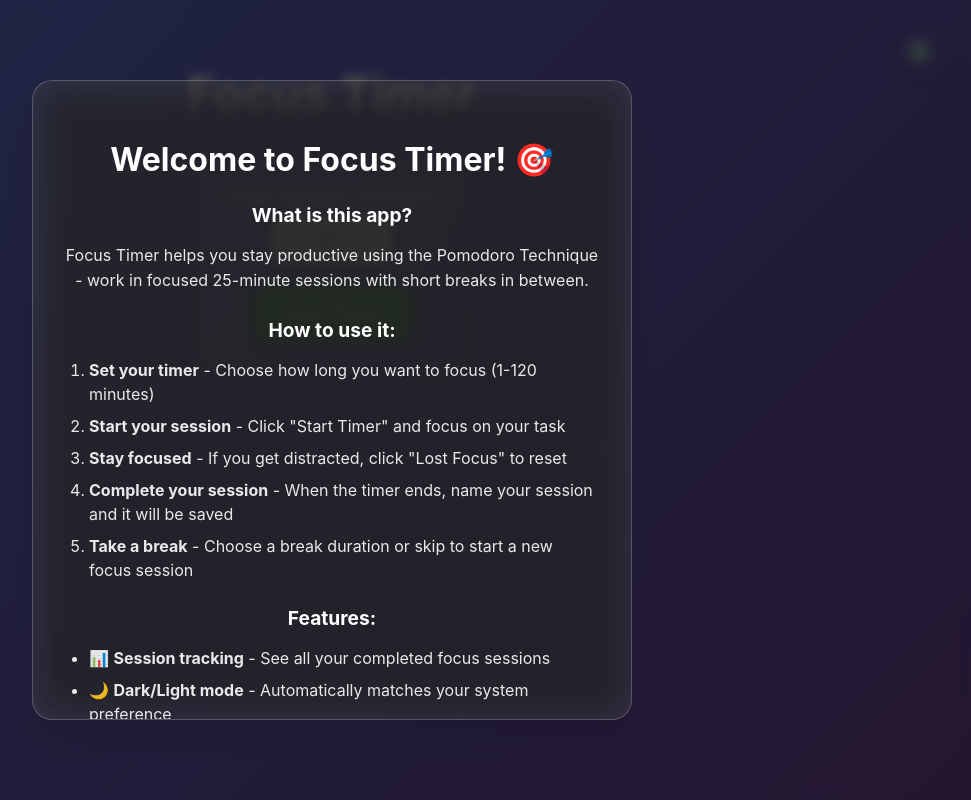
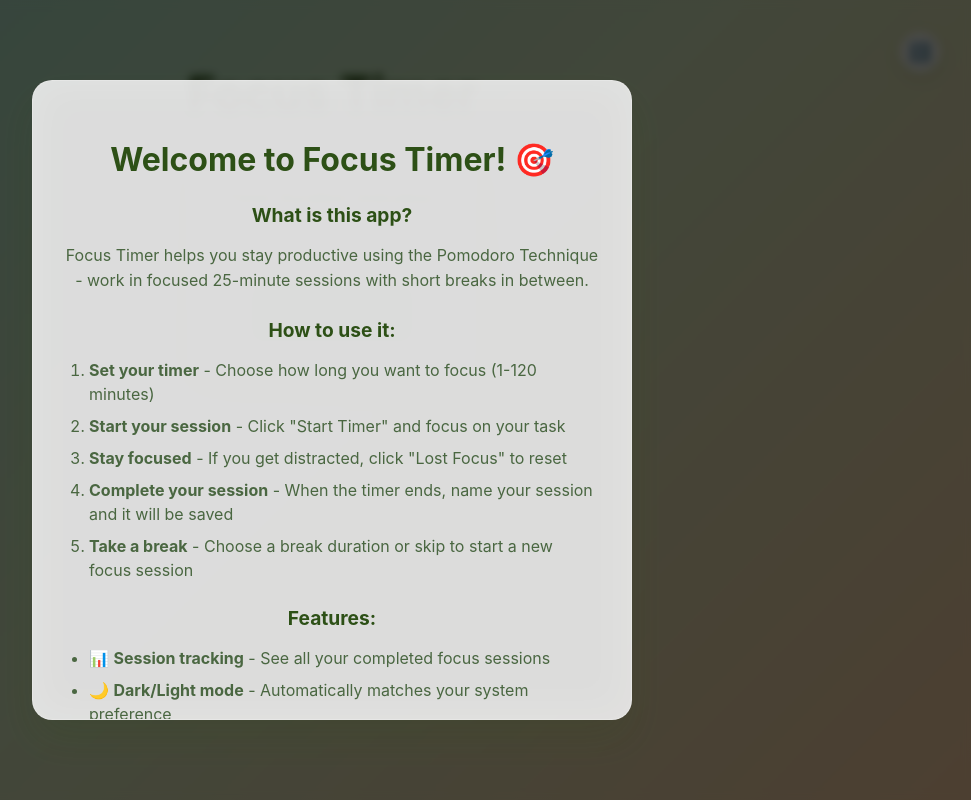
Before and after one commit to huntleymatthew/huntleymatthew.github.io, a React (Create React App) app: page / in a window 1280 px wide. Shown: the whole page, without its empty margins (308-1279 px from the left). Built offline with nearby package versions, Linux system fonts and the light colour scheme; the HTML template or start-up script is replaced by a standard one.

Commit message:
Implement relaxing and enjoyable color scheme for light and dark modes

```diff
--- a/src/App.css
+++ b/src/App.css
@@ -1,23 +1,39 @@
 :root {
-  /* Light mode colors */
-  --bg-primary-light: linear-gradient(135deg, #667eea 0%, #764ba2 100%);
-  --bg-secondary-light: rgba(255, 255, 255, 0.1);
-  --text-primary-light: white;
-  --text-secondary-light: rgba(255, 255, 255, 0.9);
-  --text-muted-light: rgba(255, 255, 255, 0.7);
-  --input-bg-light: rgba(255, 255, 255, 0.9);
-  --input-text-light: #333;
-  --shadow-light: rgba(0, 0, 0, 0.1);
+  /* Light mode colors - Soft, calming palette */
+  --bg-primary-light: linear-gradient(135deg, #a8e6cf 0%, #dcedc1 50%, #ffd3a5 100%);
+  --bg-secondary-light: rgba(255, 255, 255, 0.85);
+  --text-primary-light: #2d5016;
+  --text-secondary-light: #4a6741;
+  --text-muted-light: #6b7c6b;
+  --input-bg-light: rgba(255, 255, 255, 0.95);
+  --input-text-light: #2d5016;
+  --shadow-light: rgba(45, 80, 22, 0.15);
+  --accent-light: #81c784;
+  --accent-hover-light: #66bb6a;
+  --warning-light: #ffb74d;
+  --warning-hover-light: #ffa726;
+  --danger-light: #e57373;
+  --danger-hover-light: #ef5350;
+  --info-light: #64b5f6;
+  --info-hover-light: #42a5f5;
 
-  /* Dark mode colors */
-  --bg-primary-dark: linear-gradient(135deg, #1a1a2e 0%, #16213e 100%);
-  --bg-secondary-dark: rgba(255, 255, 255, 0.05);
-  --text-primary-dark: #ffffff;
-  --text-secondary-dark: rgba(255, 255, 255, 0.9);
-  --text-muted-dark: rgba(255, 255, 255, 0.6);
-  --input-bg-dark: rgba(255, 255, 255, 0.1);
-  --input-text-dark: #ffffff;
-  --shadow-dark: rgba(0, 0, 0, 0.3);
+  /* Dark mode colors - Deep, soothing palette */
+  --bg-primary-dark: linear-gradient(135deg, #1a1a2e 0%, #16213e 50%, #0f3460 100%);
+  --bg-secondary-dark: rgba(26, 26, 46, 0.8);
+  --text-primary-dark: #e8f5e8;
+  --text-secondary-dark: #b8d4b8;
+  --text-muted-dark: #8bb38b;
+  --input-bg-dark: rgba(26, 26, 46, 0.6);
+  --input-text-dark: #e8f5e8;
+  --shadow-dark: rgba(0, 0, 0, 0.4);
+  --accent-dark: #4fc3f7;
+  --accent-hover-dark: #29b6f6;
+  --warning-dark: #ffb74d;
+  --warning-hover-dark: #ffa726;
+  --danger-dark: #e57373;
+  --danger-hover-dark: #ef5350;
+  --info-dark: #64b5f6;
+  --info-hover-dark: #42a5f5;
 }
 
 .App {
@@ -92,7 +108,7 @@
 }
 
 .start-btn {
-  background: #4CAF50;
+  background: var(--accent-light);
   color: white;
   border: none;
   padding: 1rem 2rem;
@@ -100,13 +116,23 @@
   border-radius: 8px;
   cursor: pointer;
   transition: all 0.3s ease;
-  box-shadow: 0 4px 15px rgba(0, 0, 0, 0.2);
+  box-shadow: 0 4px 15px var(--shadow-light);
+}
+
+.App.dark-mode .start-btn {
+  background: var(--accent-dark);
+  box-shadow: 0 4px 15px var(--shadow-dark);
 }
 
 .start-btn:hover {
-  background: #45a049;
+  background: var(--accent-hover-light);
   transform: translateY(-2px);
-  box-shadow: 0 6px 20px rgba(0, 0, 0, 0.3);
+  box-shadow: 0 6px 20px var(--shadow-light);
+}
+
+.App.dark-mode .start-btn:hover {
+  background: var(--accent-hover-dark);
+  box-shadow: 0 6px 20px var(--shadow-dark);
 }
 
 .timer-running {
@@ -128,7 +154,7 @@
 }
 
 .lost-focus-btn {
-  background: #f44336;
+  background: var(--danger-light);
   color: white;
   border: none;
   padding: 1rem 2rem;
@@ -136,13 +162,23 @@
   border-radius: 8px;
   cursor: pointer;
   transition: all 0.3s ease;
-  box-shadow: 0 4px 15px rgba(0, 0, 0, 0.2);
+  box-shadow: 0 4px 15px var(--shadow-light);
+}
+
+.App.dark-mode .lost-focus-btn {
+  background: var(--danger-dark);
+  box-shadow: 0 4px 15px var(--shadow-dark);
 }
 
 .lost-focus-btn:hover {
-  background: #da190b;
+  background: var(--danger-hover-light);
   transform: translateY(-2px);
-  box-shadow: 0 6px 20px rgba(0, 0, 0, 0.3);
+  box-shadow: 0 6px 20px var(--shadow-light);
+}
+
+.App.dark-mode .lost-focus-btn:hover {
+  background: var(--danger-hover-dark);
+  box-shadow: 0 6px 20px var(--shadow-dark);
 }
 
 .name-prompt {
@@ -183,7 +219,7 @@
 }
 
 .save-btn {
-  background: #2196F3;
+  background: var(--accent-light);
   color: white;
   border: none;
   padding: 0.75rem 1.5rem;
@@ -191,13 +227,23 @@
   border-radius: 8px;
   cursor: pointer;
   transition: all 0.3s ease;
-  box-shadow: 0 4px 15px rgba(0, 0, 0, 0.2);
+  box-shadow: 0 4px 15px var(--shadow-light);
+}
+
+.App.dark-mode .save-btn {
+  background: var(--accent-dark);
+  box-shadow: 0 4px 15px var(--shadow-dark);
 }
 
 .save-btn:hover {
-  background: #1976D2;
+  background: var(--accent-hover-light);
   transform: translateY(-2px);
-  box-shadow: 0 6px 20px rgba(0, 0, 0, 0.3);
+  box-shadow: 0 6px 20px var(--shadow-light);
+}
+
+.App.dark-mode .save-btn:hover {
+  background: var(--accent-hover-dark);
+  box-shadow: 0 6px 20px var(--shadow-dark);
 }
 
 .break-prompt {
@@ -257,7 +303,7 @@
 }
 
 .start-break-btn {
-  background: #FF9800;
+  background: var(--info-light);
   color: white;
   border: none;
   padding: 1rem 2rem;
@@ -265,17 +311,27 @@
   border-radius: 8px;
   cursor: pointer;
   transition: all 0.3s ease;
-  box-shadow: 0 4px 15px rgba(0, 0, 0, 0.2);
+  box-shadow: 0 4px 15px var(--shadow-light);
+}
+
+.App.dark-mode .start-break-btn {
+  background: var(--info-dark);
+  box-shadow: 0 4px 15px var(--shadow-dark);
 }
 
 .start-break-btn:hover {
-  background: #f57c00;
+  background: var(--info-hover-light);
   transform: translateY(-2px);
-  box-shadow: 0 6px 20px rgba(0, 0, 0, 0.3);
+  box-shadow: 0 6px 20px var(--shadow-light);
+}
+
+.App.dark-mode .start-break-btn:hover {
+  background: var(--info-hover-dark);
+  box-shadow: 0 6px 20px var(--shadow-dark);
 }
 
 .skip-break-btn {
-  background: #9E9E9E;
+  background: var(--text-muted-light);
   color: white;
   border: none;
   padding: 1rem 2rem;
@@ -283,13 +339,23 @@
   border-radius: 8px;
   cursor: pointer;
   transition: all 0.3s ease;
-  box-shadow: 0 4px 15px rgba(0, 0, 0, 0.2);
+  box-shadow: 0 4px 15px var(--shadow-light);
+}
+
+.App.dark-mode .skip-break-btn {
+  background: var(--text-muted-dark);
+  box-shadow: 0 4px 15px var(--shadow-dark);
 }
 
 .skip-break-btn:hover {
-  background: #757575;
+  background: var(--text-secondary-light);
   transform: translateY(-2px);
-  box-shadow: 0 6px 20px rgba(0, 0, 0, 0.3);
+  box-shadow: 0 6px 20px var(--shadow-light);
+}
+
+.App.dark-mode .skip-break-btn:hover {
+  background: var(--text-secondary-dark);
+  box-shadow: 0 6px 20px var(--shadow-dark);
 }
 
 .break-running {
@@ -318,7 +384,7 @@
 }
 
 .end-break-btn {
-  background: #9C27B0;
+  background: var(--warning-light);
   color: white;
   border: none;
   padding: 0.75rem 1.5rem;
@@ -326,13 +392,23 @@
   border-radius: 8px;
   cursor: pointer;
   transition: all 0.3s ease;
-  box-shadow: 0 4px 15px rgba(0, 0, 0, 0.2);
+  box-shadow: 0 4px 15px var(--shadow-light);
+}
+
+.App.dark-mode .end-break-btn {
+  background: var(--warning-dark);
+  box-shadow: 0 4px 15px var(--shadow-dark);
 }
 
 .end-break-btn:hover {
-  background: #7B1FA2;
+  background: var(--warning-hover-light);
   transform: translateY(-2px);
-  box-shadow: 0 6px 20px rgba(0, 0, 0, 0.3);
+  box-shadow: 0 6px 20px var(--shadow-light);
+}
+
+.App.dark-mode .end-break-btn:hover {
+  background: var(--warning-hover-dark);
+  box-shadow: 0 6px 20px var(--shadow-dark);
 }
 
 .break-complete {
@@ -356,7 +432,7 @@
 }
 
 .okay-btn {
-  background: #4CAF50;
+  background: var(--accent-light);
   color: white;
   border: none;
   padding: 1rem 2rem;
@@ -364,13 +440,23 @@
   border-radius: 8px;
   cursor: pointer;
   transition: all 0.3s ease;
-  box-shadow: 0 4px 15px rgba(0, 0, 0, 0.2);
+  box-shadow: 0 4px 15px var(--shadow-light);
+}
+
+.App.dark-mode .okay-btn {
+  background: var(--accent-dark);
+  box-shadow: 0 4px 15px var(--shadow-dark);
 }
 
 .okay-btn:hover {
-  background: #45a049;
+  background: var(--accent-hover-light);
   transform: translateY(-2px);
-  box-shadow: 0 6px 20px rgba(0, 0, 0, 0.3);
+  box-shadow: 0 6px 20px var(--shadow-light);
+}
+
+.App.dark-mode .okay-btn:hover {
+  background: var(--accent-hover-dark);
+  box-shadow: 0 6px 20px var(--shadow-dark);
 }
 
 .sessions {
@@ -395,14 +481,20 @@
   margin-bottom: 1rem;
   font-size: 1.1rem;
   font-weight: 600;
-  color: #4CAF50;
+  color: var(--accent-light);
   text-align: center;
-  border: 2px solid rgba(76, 175, 80, 0.3);
+  border: 2px solid var(--accent-light);
   transition: all 0.3s ease;
 }
 
+.App.dark-mode .total-focus-time {
+  background: var(--bg-secondary-dark);
+  color: var(--accent-dark);
+  border: 2px solid var(--accent-dark);
+}
+
 .clear-btn {
-  background: #ff9800;
+  background: var(--danger-light);
   color: white;
   border: none;
   padding: 0.5rem 1rem;
@@ -413,8 +505,16 @@
   margin-bottom: 1rem;
 }
 
+.App.dark-mode .clear-btn {
+  background: var(--danger-dark);
+}
+
 .clear-btn:hover {
-  background: #f57c00;
+  background: var(--danger-hover-light);
+}
+
+.App.dark-mode .clear-btn:hover {
+  background: var(--danger-hover-dark);
 }
 
 .sessions-list {
```
